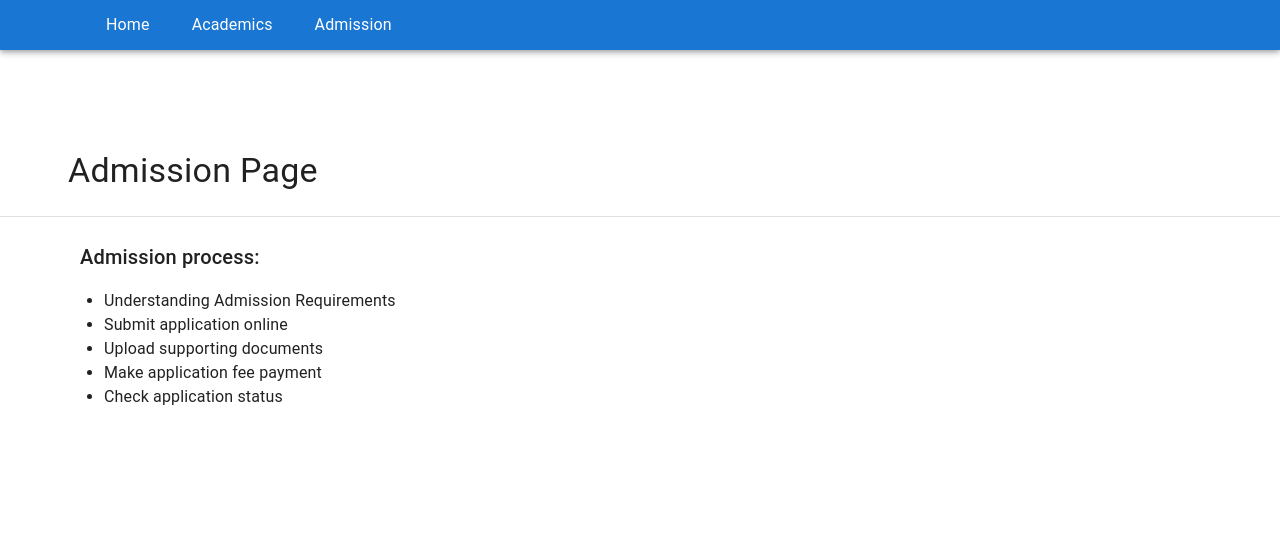
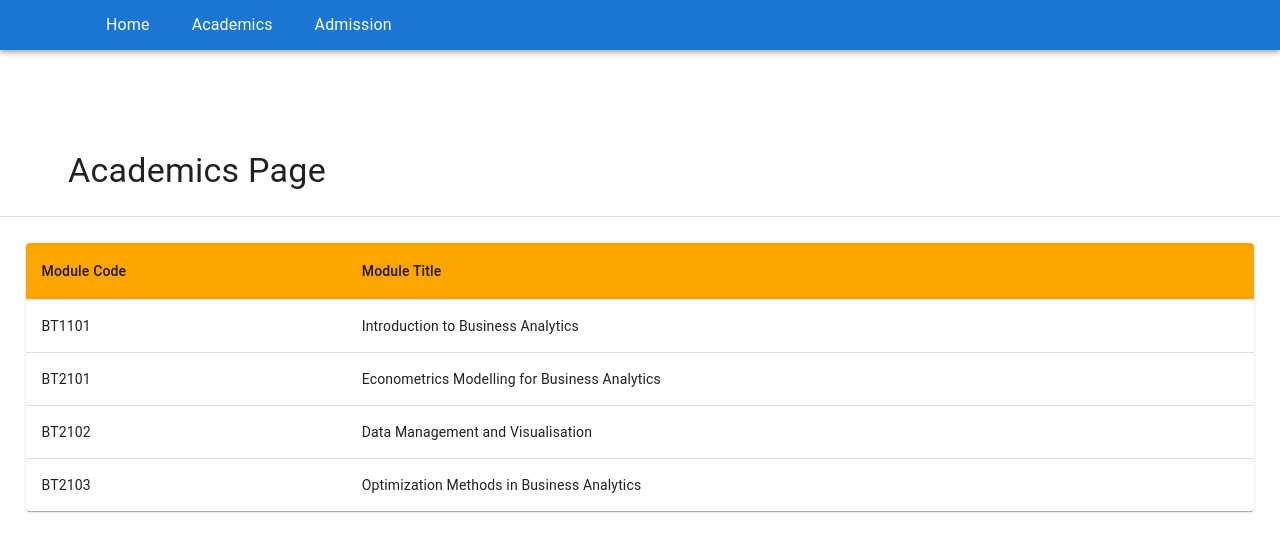
Before and after one commit to ireneliee/agile_individual_assignment, a React (Create React App) app in the folder hello_agile/: page /academics in a window 1280 px wide. Shown: the top 552 px of the page. Built offline with nearby package versions, Linux system fonts and the light colour scheme.

Commit message:
academics page working

```diff
--- a/hello_agile/src/pages/AcademicsPage.js
+++ b/hello_agile/src/pages/AcademicsPage.js
@@ -1,15 +1,17 @@
+
 import React, { useEffect, useState } from "react";
 import { Link, useNavigate } from "react-router-dom";
 // import { auth, logInWithEmailAndPassword, signInWithGoogle } from "../firebase";
 // import { useAuthState } from "react-firebase-hooks/auth";
 import {
-    Typography, Grid, Divider, Box, CircularProgress
+    Typography, Grid, Divider, Paper, TableRow, TableContainer,
+    Table, TableHead, TableCell, TableBody, CircularProgress
 } from "@mui/material";
 import { ToastContainer, toast } from 'react-toastify';
 import 'react-toastify/dist/ReactToastify.css';
 
 
-export default function AdmissionPage() {
+export default function AcademicPage() {
     // const [email, setEmail] = useState("");
     // const [password, setPassword] = useState("");
     // const [user, loading, error] = useAuthState(auth);
@@ -18,6 +20,7 @@ export default function AdmissionPage() {
     //     if (user) {
     //         toast.info("Successfully logged in.");
     //     }
+
     //     if (error) {
     //         console.log('Result ' + JSON.stringify(error));
     //         toast.error("Unable to logged in : " + error.message);
@@ -26,22 +29,84 @@ export default function AdmissionPage() {
     return (
         <>
             <ToastContainer />
-            <Typography variant="h4" style={{ marginLeft: "2em" }}>Admission Page</Typography>
+            <Typography variant="h4" style={{ marginLeft: "2em" }}>Academics Page</Typography>
             <br />
             <Divider></Divider>
-            <br />
-            <Typography variant="h6" style={{ marginLeft: "4em" }}>Admission process:</Typography>
-            <Box style={{ marginLeft: "4em" }}>
+            <div style={{ padding: "2%" }}>
+                <TableContainer component={Paper}>
+                    <Table sx={{ minWidth: 650 }} aria-label="simple table">
+                        <TableHead style={{ backgroundColor: "orange" }}>
+                            <TableRow>
+                                <TableCell>Module Code</TableCell>
+                                <TableCell>Module Title</TableCell>
+                            </TableRow>
+                        </TableHead>
+                        <TableBody>
+                            <TableRow
+                                sx={{ "&:last-child td, &:last-child th": { border: 0 } }}
+                            >
+                                <TableCell>BT1101</TableCell>
+                                <TableCell>Introduction to Business Analytics</TableCell>
 
-                <ul>
-                    <li>Understanding Admission Requirements</li>
-                    <li>Submit application online</li>
-                    <li>Upload supporting documents</li>
-                    <li>Make application fee payment</li>
-                    <li>Check application status</li>
-                </ul>
-            </Box>
+                            </TableRow>
+                            <TableRow
+                                sx={{ "&:last-child td, &:last-child th": { border: 0 } }}
+                            >
+                                <TableCell>BT2101</TableCell>
+                                <TableCell>Econometrics Modelling for Business Analytics</TableCell>
 
+                            </TableRow>
+                            <TableRow
+                                sx={{ "&:last-child td, &:last-child th": { border: 0 } }}
+                            >
+                                <TableCell>BT2102</TableCell>
+                                <TableCell>Data Management and Visualisation</TableCell>
+
+                            </TableRow>
+                            <TableRow
+                                sx={{ "&:last-child td, &:last-child th": { border: 0 } }}
+                            >
+                                <TableCell>BT2103</TableCell>
+                                <TableCell>Optimization Methods in Business Analytics</TableCell>
+
+                            </TableRow>
+                        </TableBody>
+                    </Table>
+                </TableContainer>
+            </div>
+            {/* <div className="login">
+                <div className="login__container">
+                    <input
+                        type="text"
+                        className="login__textBox"
+                        value={email}
+                        onChange={(e) => setEmail(e.target.value)}
+                        placeholder="E-mail Address"
+                    />
+                    <input
+                        type="password"
+                        className="login__textBox"
+                        value={password}
+                        onChange={(e) => setPassword(e.target.value)}
+                        placeholder="Password"
+                    />
+                    <button
+                        className="login__btn"
+                        onClick={() => logInWithEmailAndPassword(email, password)}
+                    >
+                        Login
+                    </button>
+                    <button className="login__btn login__google" onClick={signInWithGoogle}>
+                        Login with Google
+                    </button>
+                    <div>
+                        <Link to="/reset">Forgot Password</Link>
+                    </div>
+                    <div>
+                        Don't have an account? <Link to="/register">Register</Link> now.
+                    </div>
+                </div>
+            </div> */}
         </>
     );
 }
--- a/hello_agile/src/pages/AdmissionPage.js
+++ b/hello_agile/src/pages/AdmissionPage.js
@@ -0,0 +1,79 @@
+import React, { useEffect, useState } from "react";
+import { Link, useNavigate } from "react-router-dom";
+// import { auth, logInWithEmailAndPassword, signInWithGoogle } from "../firebase";
+// import { useAuthState } from "react-firebase-hooks/auth";
+import {
+  Typography, Grid, Divider, Box, CircularProgress
+} from "@mui/material";
+import { ToastContainer, toast } from 'react-toastify';
+import 'react-toastify/dist/ReactToastify.css';
+
+
+export default function AdmissionPage() {
+//   const [email, setEmail] = useState("");
+//   const [password, setPassword] = useState("");
+//   const [user, loading, error] = useAuthState(auth);
+//   const navigate = useNavigate();
+//   useEffect(() => {
+//     if (user) {
+//       toast.info("Successfully logged in.");
+//     }
+//     if (error) {
+//       console.log('Result ' + JSON.stringify(error));
+//       toast.error("Unable to logged in : " + error.message);
+//   }
+//   }, [user, loading]);
+  return (
+    <>
+      <ToastContainer />
+      <Typography variant="h4" style={{ marginLeft: "2em" }}>Admission Page</Typography>
+      <br />
+      <Divider></Divider>
+      <br />
+      <Typography variant="h6" style={{ marginLeft: "4em" }}>Admission process:</Typography>
+      <Box style={{ marginLeft: "4em" }}>
+
+        <ul>
+          <li>Understanding Admission Requirements</li>
+          <li>Submit application online</li>
+          <li>Upload supporting documents</li>
+          <li>Make application fee payment</li>
+          <li>Check application status</li>
+        </ul>
+      </Box>
+      {/* <div className="login">
+      <div className="login__container">
+        <input
+          type="text"
+          className="login__textBox"
+          value={email}
+          onChange={(e) => setEmail(e.target.value)}
+          placeholder="E-mail Address"
+        />
+        <input
+          type="password"
+          className="login__textBox"
+          value={password}
+          onChange={(e) => setPassword(e.target.value)}
+          placeholder="Password"
+        />
+        <button
+          className="login__btn"
+          onClick={() => logInWithEmailAndPassword(email, password)}
+        >
+          Login
+        </button>
+        <button className="login__btn login__google" onClick={signInWithGoogle}>
+          Login with Google
+        </button>
+        <div>
+          <Link to="/reset">Forgot Password</Link>
+        </div>
+        <div>
+          Don't have an account? <Link to="/register">Register</Link> now.
+        </div>
+      </div>
+    </div> */}
+    </>
+  );
+}
```
